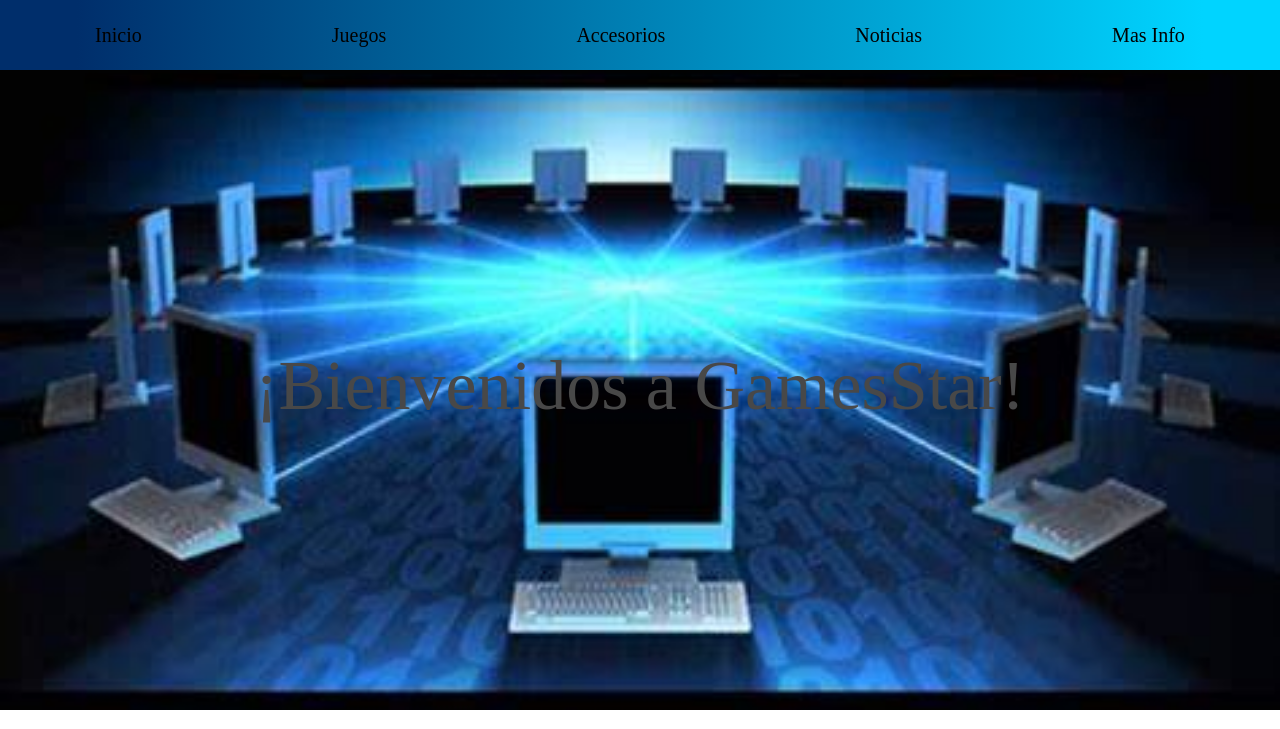
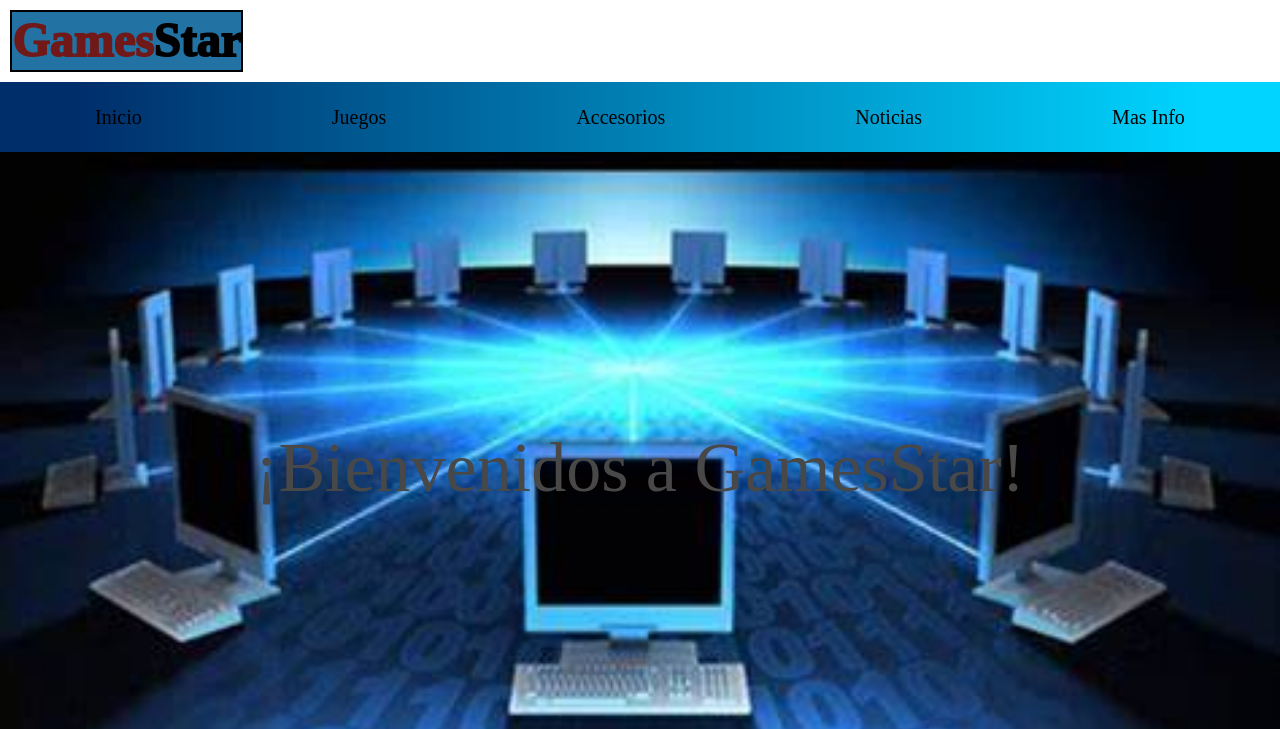
Before and after one commit to xpertnet/cuarta-entrega-josebenitez, a website: page index.html in a window 1280 px wide. Shown: the top 729 px of the page. Drawn offline with nearby package versions, Linux system fonts and the light colour scheme; a web font is replaced by a local one.

Commit message:
detalles

```diff
--- a/index.html
+++ b/index.html
@@ -15,6 +15,7 @@
 </head>
 
 <body>
+    <h1><span>Games</span>Star</h1>
     <header class="menu">
         <nav>
             <ul>
@@ -184,7 +185,7 @@
             <h3>Contactanos</h3>
         </div>
         <P class="grid2">Les dejamos aqui algunas formas de contactarnos y ubicarnos para su comodidad!</P>
-        <h6 class="grid3">GamesStar</h6>
+        <h6 class="grid3"><span>Games</span>Star</h6>
         <a href="" class="grid4"><img src="./img/whatsapp.png" alt="whatsapp"></a>
         <a href="" class="grid5"><img src="./img/facebook.png" alt="facebook"></a>
         <a href="" class="grid6"><img src="./img/instagram.png" alt="instagram"></a>
--- a/scss/base/_generales.scss
+++ b/scss/base/_generales.scss
@@ -5,3 +5,29 @@
     padding: 0;
     box-sizing: border-box;
 }
+
+h1{
+    background-color: rgb(34, 114, 164);
+    font-family: serif;
+    font-size: 3rem;
+    color: black;
+    display: inline-block;
+    border: 2px solid black;
+    margin-bottom: 0%;
+    font-weight: 1000;
+    margin: 10px;
+}
+
+span{
+    color: rgb(113, 25, 25);
+}
+
+h3{
+    font-weight: 500;
+    font-family: system-ui, -apple-system, BlinkMacSystemFont, 'Segoe UI', Roboto, Oxygen, Ubuntu, Cantarell, 'Open Sans', 'Helvetica Neue', sans-serif;
+}
+
+h4{
+    font-weight: 500;
+    font-family: system-ui, -apple-system, BlinkMacSystemFont, 'Segoe UI', Roboto, Oxygen, Ubuntu, Cantarell, 'Open Sans', 'Helvetica Neue', sans-serif;
+}
```
Also changed, not shown: pages/accesorios.html (+2 -1 lines), pages/juegos.html (+2 -1 lines), pages/mas-info.html (+2 -1 lines), pages/noticias.html (+2 -1 lines), css/estilos.css.
